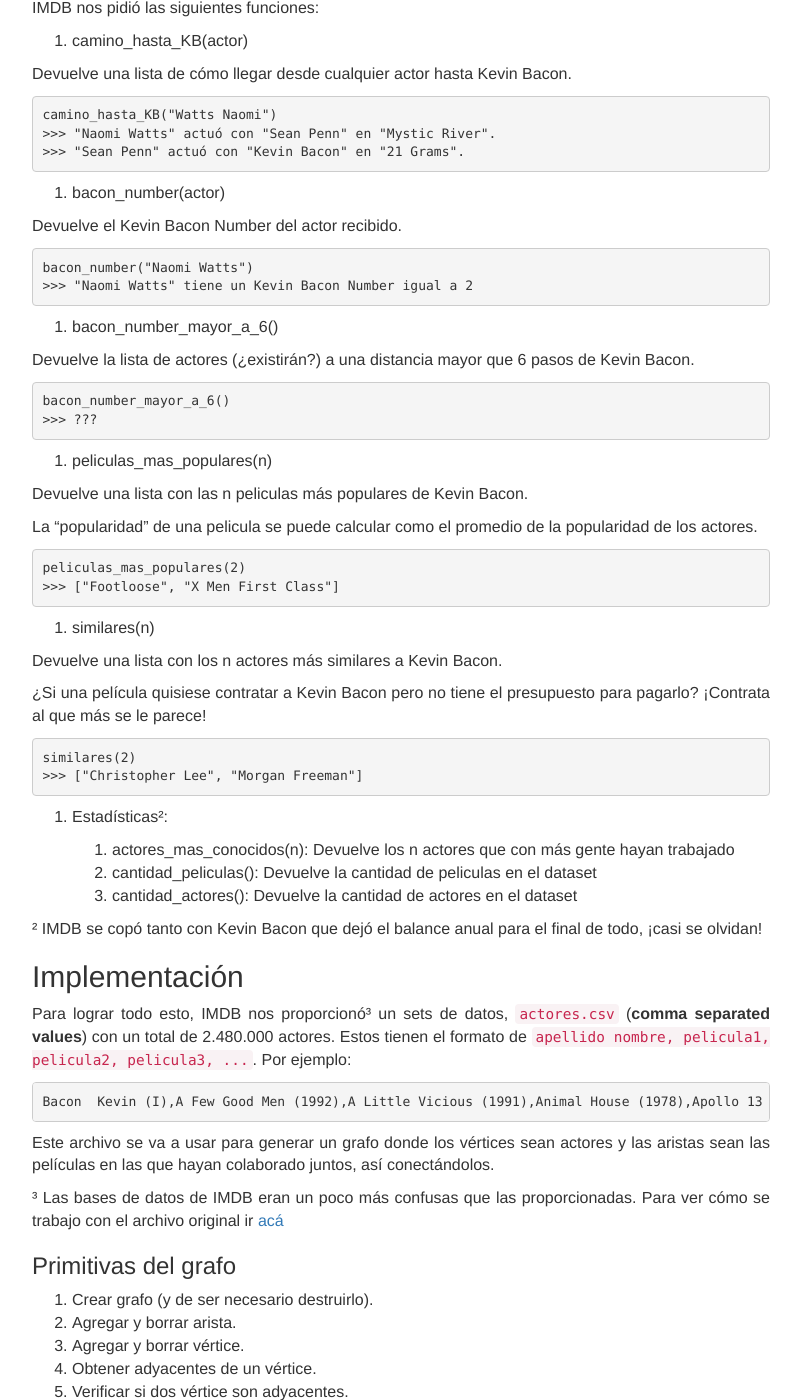
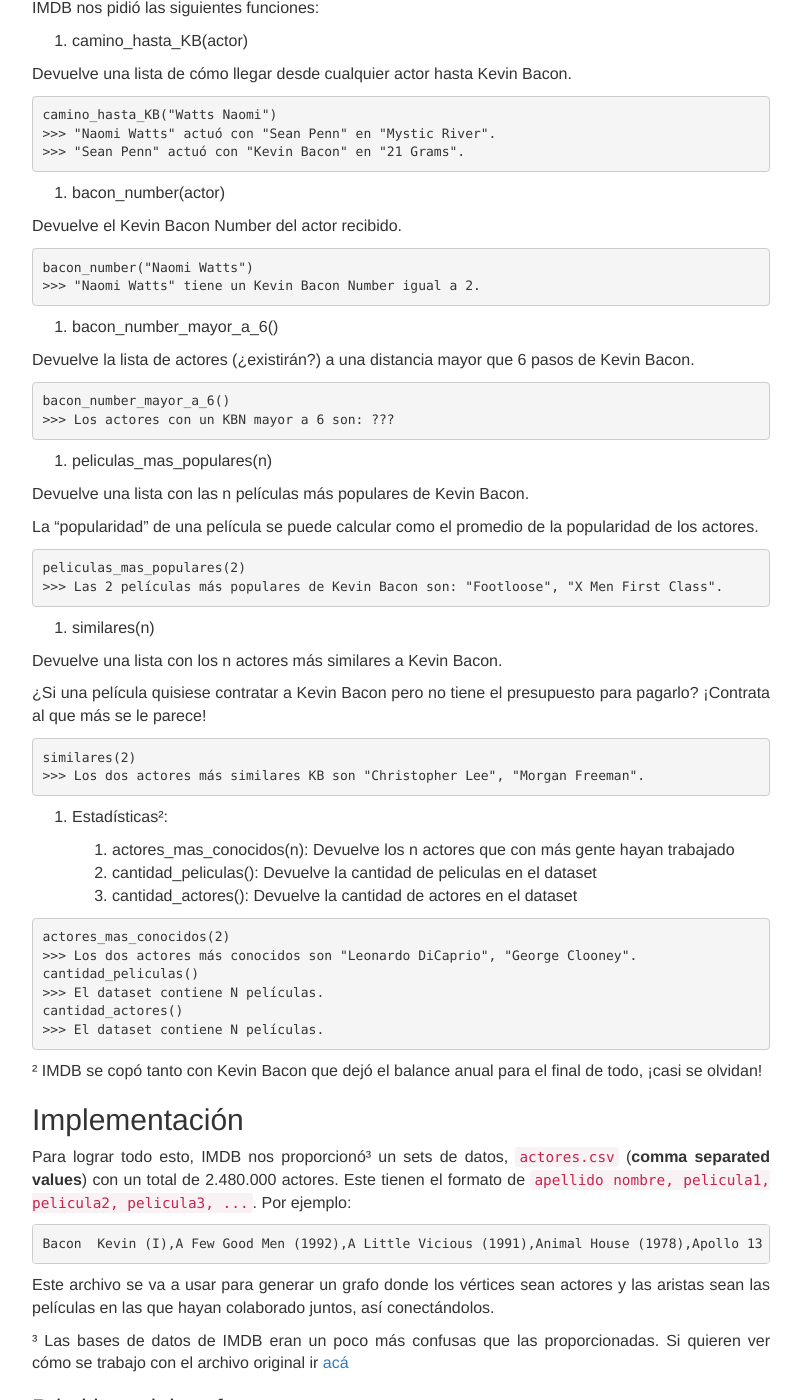
Before and after one commit to algoritmos-rw/algoritmos, a Jekyll site: the page built from static/tps/2017_2/tp3/index.md, in a window 1280 px wide and 1400 px high, scrolled down 1386 px. Shown: the whole window, without its empty margins (239-1040 px from the left). Built offline with Jekyll 4.4.1, drawn with Linux system fonts in a browser that asks for light colours; our own code applies the rules of GitHub Pages for plain Markdown files; some of the changed text lies outside the part shown.

Commit message:
Mejor redaccion en entrada y salida de funciones del  TP3

````diff
--- a/static/tps/2017_2/tp3/index.md
+++ b/static/tps/2017_2/tp3/index.md
@@ -40,9 +40,9 @@
 
 De acá se puede decir que **Naomi Watts tiene un Bacon Number de 2**.
 
-Es importante ver que **el camino no es unico.**, pero por ser siempre el mas corto **el Bacon Number es siempre el mismo**. Tanto porque los actores colaboren juntos en más de una película (De Naomi Watts a Sean Penn se puede llegar por _**The Assassination of Richard Nixon**_), como por que se tome un camino distinto (por ejemplo, Naomi Watts trabajo con Jeffrey Donovan en _**J Edgar**_ quien a su vez trabajo con Kevin Bacon en _**Sleepers**_).
+Es importante ver que **el camino no es unico.**, pero por ser siempre el mas corto **el Bacon Number de un actor es siempre el mismo**. Tanto porque los actores colaboren juntos en más de una película (De Naomi Watts a Sean Penn se puede llegar por _**The Assassination of Richard Nixon**_), como por que se tome un camino distinto (por ejemplo, Naomi Watts trabajo con Jeffrey Donovan en _**J Edgar**_ quien a su vez trabajo con Kevin Bacon en _**Sleepers**_).
 
-¹Tanto Río Místico como 21 Gramos son fuertes recomendaciones de muy buenas películas.
+¹Tanto _**Río Místico**_ como _**21 Gramos**_ son fuertes recomendaciones de muy buenas películas.
 
 ## Trabajo
 
@@ -64,7 +64,7 @@
 
 ```
 bacon_number("Naomi Watts")
->>> "Naomi Watts" tiene un Kevin Bacon Number igual a 2
+>>> "Naomi Watts" tiene un Kevin Bacon Number igual a 2.
 ```
 3. bacon_number_mayor_a_6()
 
@@ -72,18 +72,18 @@
 
 ```
 bacon_number_mayor_a_6()
->>> ???
+>>> Los actores con un KBN mayor a 6 son: ???
 ```
 
 4. peliculas_mas_populares(n)
 
-Devuelve una lista con las n peliculas más populares de Kevin Bacon.
+Devuelve una lista con las n películas más populares de Kevin Bacon.
 
-La "popularidad" de una pelicula se puede calcular como el promedio de la popularidad de los actores.
+La "popularidad" de una película se puede calcular como el promedio de la popularidad de los actores.
 
 ```
 peliculas_mas_populares(2)
->>> ["Footloose", "X Men First Class"]
+>>> Las 2 películas más populares de Kevin Bacon son: "Footloose", "X Men First Class".
 ```
 
 5. similares(n)
@@ -94,7 +94,7 @@
 
 ```
 similares(2)
->>> ["Christopher Lee", "Morgan Freeman"]
+>>> Los dos actores más similares KB son "Christopher Lee", "Morgan Freeman".
 ```
 
 6. Estadísticas²:
@@ -103,11 +103,21 @@
     1. cantidad_peliculas(): Devuelve la cantidad de peliculas en el dataset
     1. cantidad_actores(): Devuelve la cantidad de actores en el dataset
 
+
+```
+actores_mas_conocidos(2)
+>>> Los dos actores más conocidos son "Leonardo DiCaprio", "George Clooney".
+cantidad_peliculas()
+>>> El dataset contiene N películas.
+cantidad_actores()
+>>> El dataset contiene N películas.
+```
+
 ² IMDB se copó tanto con Kevin Bacon que dejó el balance anual para el final de todo, ¡casi se olvidan!
 
 ## Implementación
 
-Para lograr todo esto, IMDB nos proporcionó³ un sets de datos, `actores.csv` (**comma separated values**) con un total de 2.480.000 actores. Estos tienen el formato de `apellido nombre, pelicula1, pelicula2, pelicula3, ...`. Por ejemplo:
+Para lograr todo esto, IMDB nos proporcionó³ un sets de datos, `actores.csv` (**comma separated values**) con un total de 2.480.000 actores. Este tienen el formato de `apellido nombre, pelicula1, pelicula2, pelicula3, ...`. Por ejemplo:
 
 ```
 Bacon  Kevin (I),A Few Good Men (1992),A Little Vicious (1991),Animal House (1978),Apollo 13 (1995/I),Balto (1995),Beauty Shop (2005),Beyond All Boundaries (2009),Black Mass (2015),Cavedweller (2004),Cop Car (2015),Crazy Stupid Love (2011),Criminal Law (1988),Death Sentence (2007),Digging to China (1997),Diner (1982),Elephant White (2011),End of the Line (1987),Enormous Changes at the Last Minute (1983),Flatliners (1990),Footloose (1984),Forty Deuce (1982),Friday the 13th (1980),Frost/Nixon (2008),He Said She Said (1991),Hero at Large (1980),Hollow Man (2000),Jayne Mansfields Car (2012),JFK (1991),Lemon Sky (1988),Loverboy (2005),Murder in the First (1995),My Dog Skip (2000),My One and Only (2009),Mystic River (2003),New York Skyride (1994),Only When I Laugh (1981),Patriots Day (2016),Picture Perfect (1997),Pyrates (1991),Queens Logic (1991),Quicksilver (1986),RIPD (2013),Rails & Ties (2007),Saving Angelo (2007),Shes Having a Baby (1988),Sleepers (1996),Starting Over (1979),Stir of Echoes (1999),Super (2010/I),Telling Lies in America (1997),The Air I Breathe (2007),The Air Up There (1994),The Big Green (2014),The Big Picture (1989),The Darkness (2016/I),The Making of Apollo 13 (1995),The River Wild (1994),The Woodsman (2004),These Vagabond Shoes (2009),Tough Day (2014),Trapped (2002/I),Tremors (1990),Where the Truth Lies (2005),White Water Summer (1987),Wild Things (1998),X First Class (2011)
@@ -115,7 +125,7 @@
 
 Este archivo se va a usar para generar un grafo donde los vértices sean actores y las aristas sean las películas en las que hayan colaborado juntos, así conectándolos.
 
-³ Las bases de datos de IMDB eran un poco más confusas que las proporcionadas. Para ver cómo se trabajo con el archivo original ir [acá](https://github.com/FdelMazo/IMDBtoCSV/blob/master/imdbtocsv.py)
+³ Las bases de datos de IMDB eran un poco más confusas que las proporcionadas. Si quieren ver cómo se trabajo con el archivo original ir [acá](https://github.com/FdelMazo/IMDBtoCSV/blob/master/imdbtocsv.py)
 
 ### Primitivas del grafo
 
@@ -182,4 +192,4 @@
 
 # Criterios de aprobación
 
-Se pide 3 archivos (grafo, libreria de grafos de actores y programa de KB). Se puede en cualquier lenguaje.
+El trabajo puede ser realizado en cualquier lenguaje de programación. Se pide 3 archivos (grafo, libreria de grafos de actores y programa de KB).
````
Also changed, not shown: other parts of static/tps/2017_2/tp3/index.md (+7 -7 lines).
